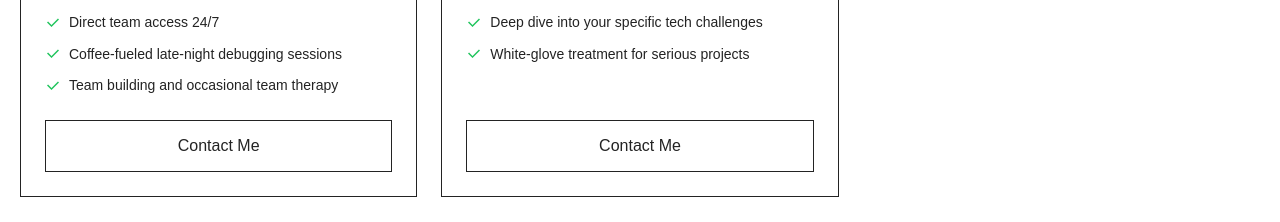
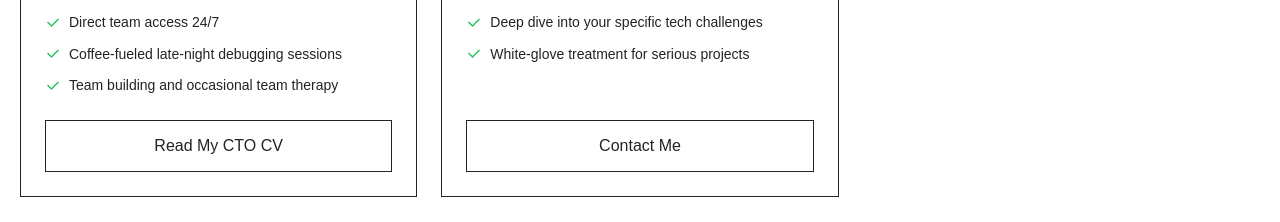
Before and after one commit to kirill-markin/kirill-markin-com, a Next.js app: page /services in a window 1280 px wide. Shown: the part 1200-1422 px from the top of the page. Built offline with nearby package versions, Linux system fonts and the light colour scheme.

Commit message:
feat: update button text and URL for CTO CV
- Changed button text from 'Contact Me' to 'Read My CTO CV' for clarity.
- Updated button URL to link directly to the CTO CV PDF file for improved accessibility.

```diff
--- a/src/data/servicesFractionalCTO.ts
+++ b/src/data/servicesFractionalCTO.ts
@@ -76,8 +76,8 @@ export const servicesFractionalCTOData: ServiceFractionalCTOData = {
                 'Coffee-fueled late-night debugging sessions',
                 'Team building and occasional team therapy'
             ],
-            buttonText: 'Contact Me',
-            buttonUrl: '/meet/short/'
+            buttonText: 'Read My CTO CV',
+            buttonUrl: '/data/cv-kirill-markin-cto.pdf'
         },
         {
             planId: 'custom',
```
